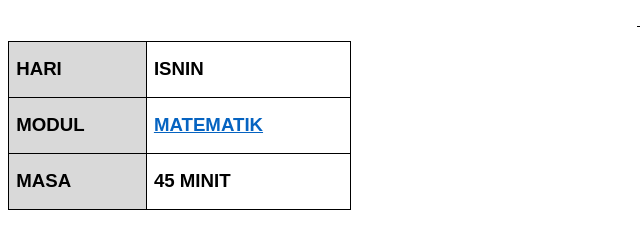
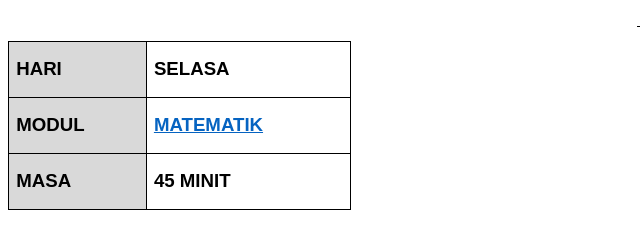
Before and after one commit to elunatix/links, a plain HTML site: page index.html in a window 1280 px wide. Shown: the part 362-598 px from the top of the page, 0-640 px from the left. Drawn offline with Linux system fonts and the light colour scheme.

Commit message:
Update index.html

```diff
--- a/index.html
+++ b/index.html
@@ -874,7 +874,7 @@ mso-bidi-font-family:"Calibri\,Bold"'><o:p><span style='text-decoration:none'>&n
   padding:0cm 5.4pt 0cm 5.4pt;height:41.95pt'>
   <p class=MsoNormal style='margin-bottom:0cm;line-height:normal'><b><span
   style='font-size:14.0pt;font-family:"Calibri,Bold",sans-serif;mso-bidi-font-family:
-  "Calibri\,Bold"'>ISNIN<o:p></o:p></span></b></p>
+  "Calibri\,Bold"'>SELASA<o:p></o:p></span></b></p>
   </td>
  </tr>
  <tr style='mso-yfti-irow:1;height:41.95pt'>
```
